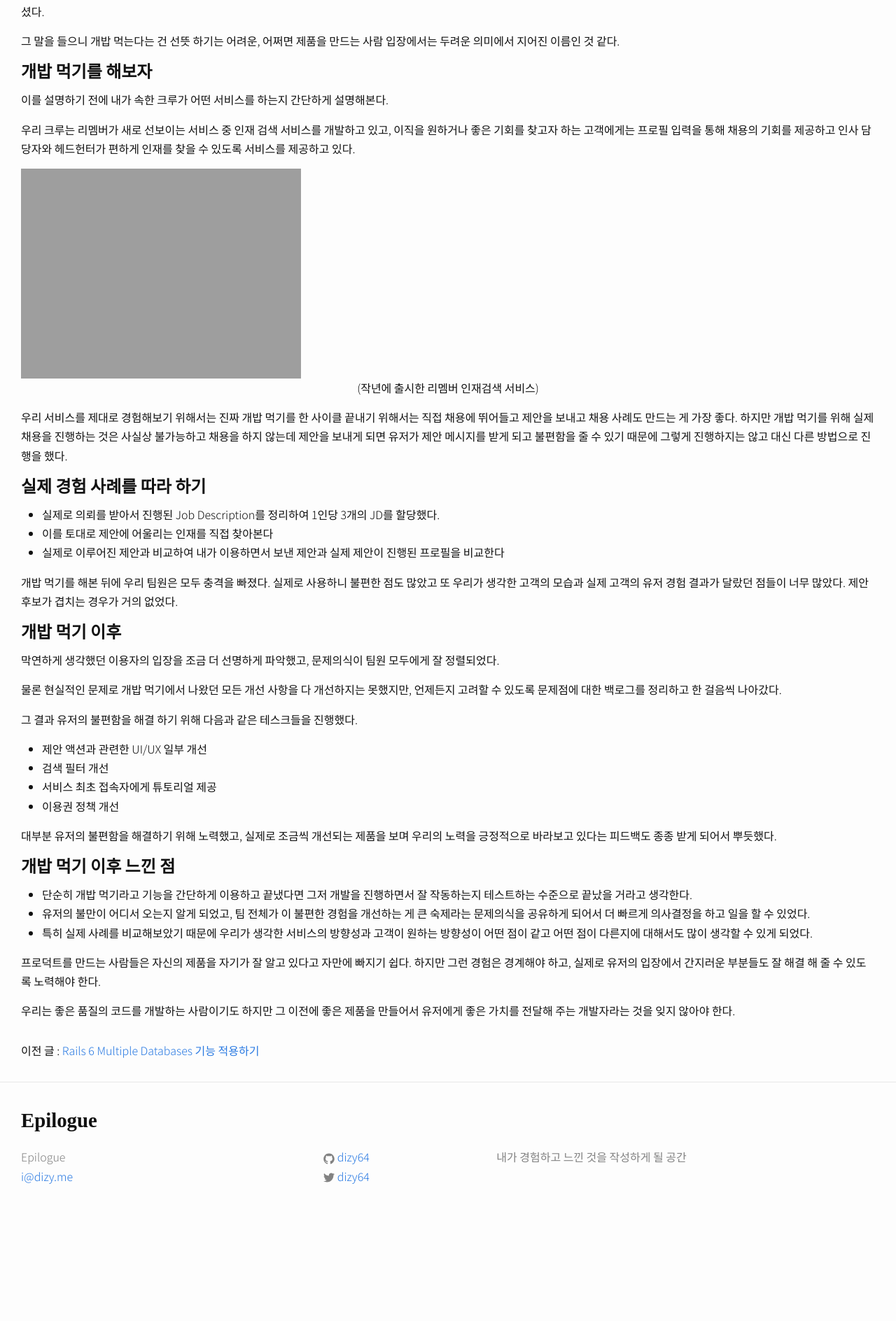
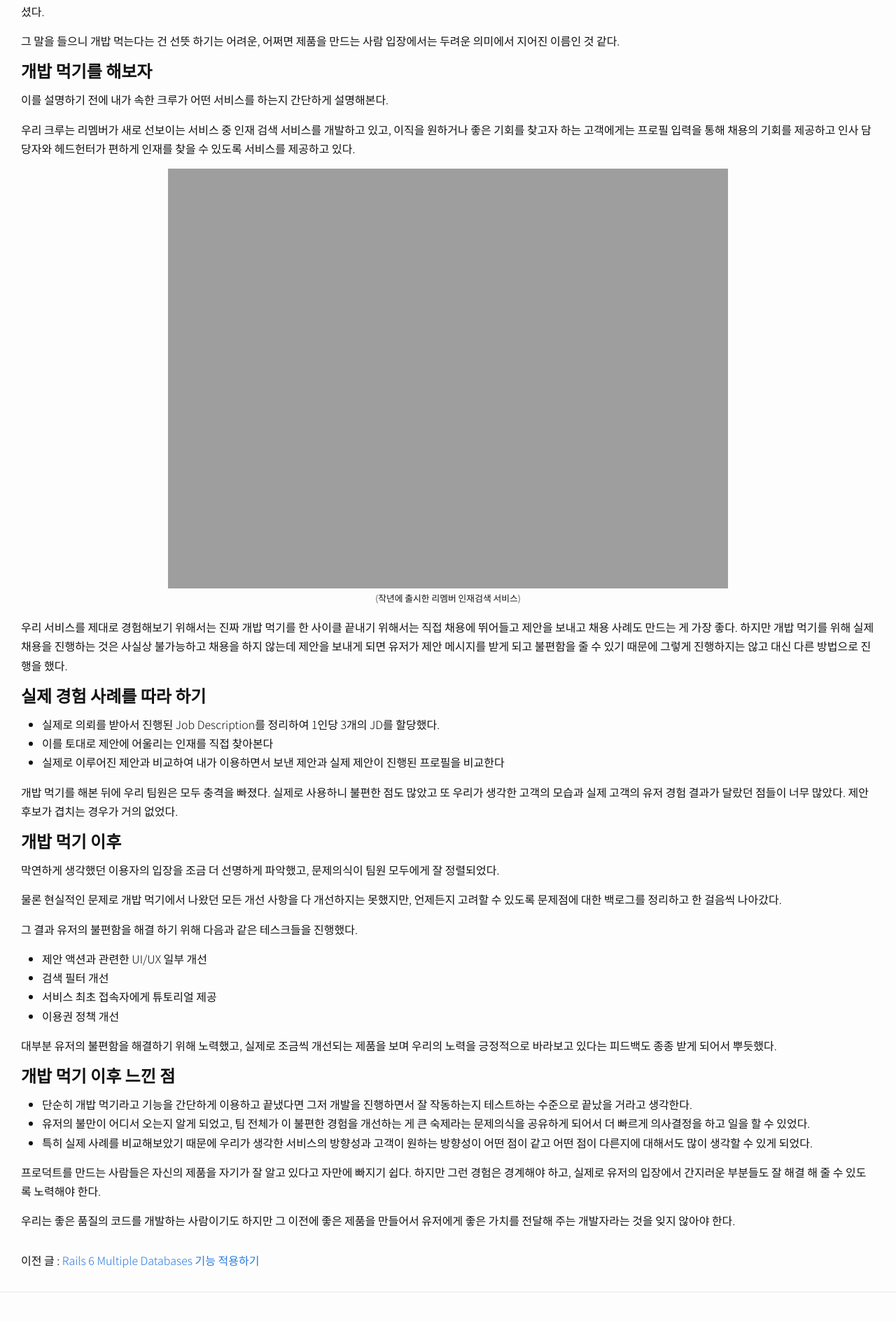
Before and after one commit to dizy64/dizy64.github.io, a Jekyll site: the page built from _posts/2020-11-15-EYODF.md, in a window 1280 px wide. Shown: the part 571-2459 px from the top of the page at 70% size. Built offline with Jekyll 4.4.1, drawn with Linux system fonts in a browser that asks for light colours; comment, search, counter and statistics services are not loaded; before the commit the page ends 2326 px from its top, so only the background shows below that.

Commit message:
지나치게 큰 이미지를 보정하다

```diff
--- a/_posts/2020-11-15-EYODF.md
+++ b/_posts/2020-11-15-EYODF.md
@@ -30,7 +30,7 @@ categories: 'development'
 
 우리 크루는 리멤버가 새로 선보이는 서비스 중 인재 검색 서비스를 개발하고 있고, 이직을 원하거나 좋은 기회를 찾고자 하는 고객에게는 프로필 입력을 통해 채용의 기회를 제공하고 인사 담당자와 헤드헌터가 편하게 인재를 찾을 수 있도록 서비스를 제공하고 있다.
 
-![]({{ "/images/remember-career.png" | absolute_url }})
+<img src="{{ "/images/remember-career.png" | absolute_url }}" style="max-width: 800px;">
 <span class="caption">(작년에 출시한 리멤버 인재검색 서비스)</span>
 
 우리 서비스를 제대로 경험해보기 위해서는 진짜 개밥 먹기를 한 사이클 끝내기 위해서는 직접 채용에 뛰어들고 제안을 보내고 채용 사례도 만드는 게 가장 좋다. 하지만 개밥 먹기를 위해 실제 채용을 진행하는 것은 사실상 불가능하고 채용을 하지 않는데 제안을 보내게 되면 유저가 제안 메시지를 받게 되고 불편함을 줄 수 있기 때문에 그렇게 진행하지는 않고 대신 다른 방법으로 진행을 했다.
--- a/_sass/_base.scss
+++ b/_sass/_base.scss
@@ -46,8 +46,10 @@ ul, ol, dl, figure,
  * Images
  */
 img {
-    max-width: 100%;
-    vertical-align: middle;
+    width: 90%;
+    display: block;
+    margin: 0 auto;
+
 }
 
 
--- a/_sass/_layout.scss
+++ b/_sass/_layout.scss
@@ -253,13 +253,7 @@
   span.caption {
     text-align: center;
     display: block;
-    font-size: 1rem;
-  }
-
-  @include media-query($on-palm) {
-    img {
-      width: 90%;
-    }
+    font-size: 0.8rem;
   }
 
   table {
```
